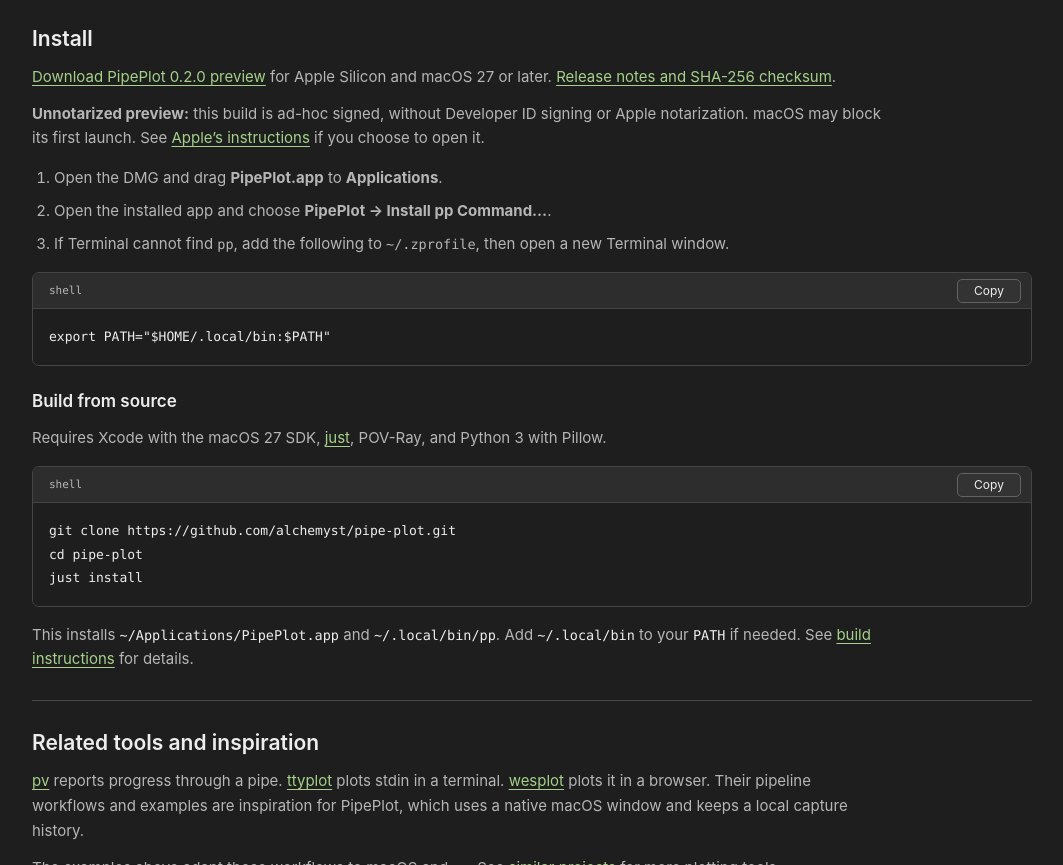
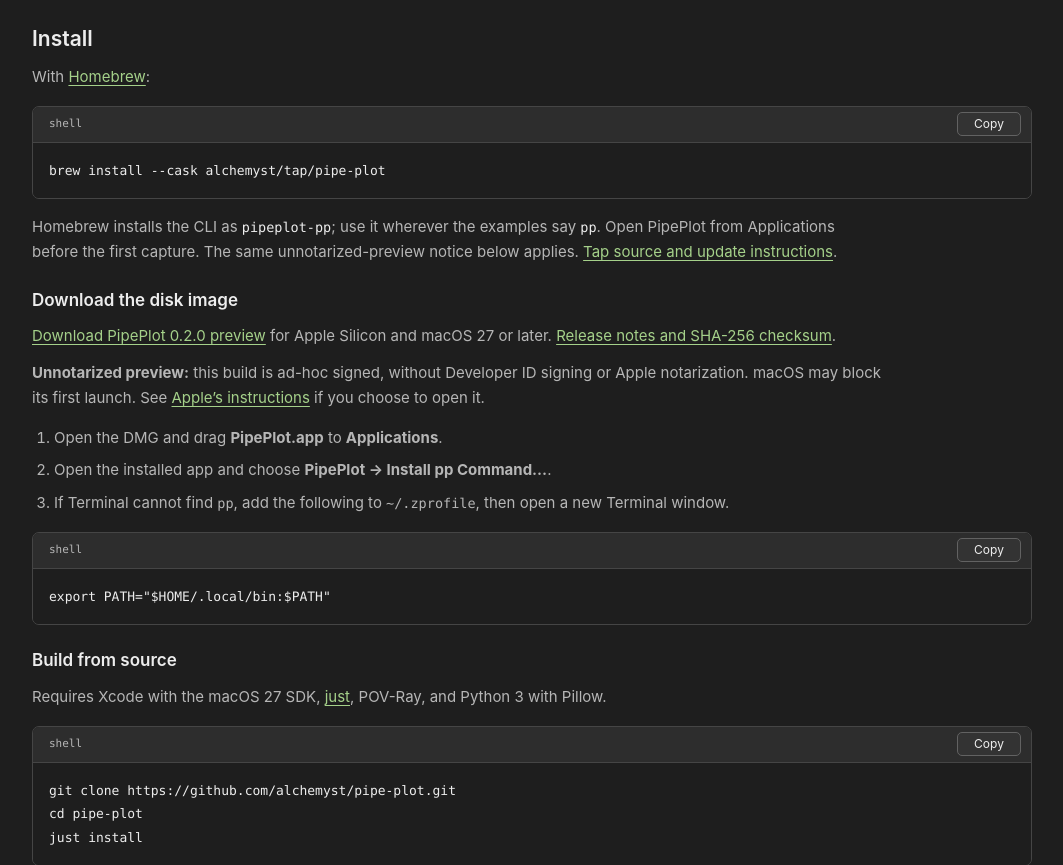
Before and after one commit to alchemyst/pipe-plot, a plain HTML site: page site/index.html in a window 1280 px wide. Shown: the part 2425-3290 px from the top of the page, without its empty margins (108-1171 px from the left). Drawn offline with Linux system fonts and the light colour scheme.

Commit message:
Add Homebrew installation for the unnotarized preview

```diff
--- a/site/index.html
+++ b/site/index.html
@@ -57,6 +57,10 @@
     </section>
     <section class="reference" id="install" aria-labelledby="install-title">
       <h2 id="install-title">Install</h2>
+      <p>With <a href="https://brew.sh/">Homebrew</a>:</p>
+      <div class="command"><div class="command-bar"><span>shell</span><button type="button" class="copy" aria-label="Copy Homebrew installation command" hidden>Copy</button></div><pre tabindex="0"><code>brew install --cask alchemyst/tap/pipe-plot</code></pre></div>
+      <p>Homebrew installs the CLI as <code>pipeplot-pp</code>; use it wherever the examples say <code>pp</code>. Open PipePlot from Applications before the first capture. The same unnotarized-preview notice below applies. <a href="https://github.com/alchemyst/homebrew-tap">Tap source and update instructions</a>.</p>
+      <h3>Download the disk image</h3>
       <p><a href="https://github.com/alchemyst/pipe-plot/releases/download/v0.2.0/PipePlot-0.2.0-macos-arm64-adhoc.dmg">Download PipePlot 0.2.0 preview</a> for Apple Silicon and macOS 27 or later. <a href="https://github.com/alchemyst/pipe-plot/releases/tag/v0.2.0">Release notes and SHA-256 checksum</a>.</p>
       <p><strong>Unnotarized preview:</strong> this build is ad-hoc signed, without Developer ID signing or Apple notarization. macOS may block its first launch. See <a href="https://support.apple.com/en-us/102445">Apple’s instructions</a> if you choose to open it.</p>
       <ol><li>Open the DMG and drag <strong>PipePlot.app</strong> to <strong>Applications</strong>.</li><li>Open the installed app and choose <strong>PipePlot → Install pp Command…</strong>.</li><li>If Terminal cannot find <code>pp</code>, add the following to <code>~/.zprofile</code>, then open a new Terminal window.</li></ol>
```
Also changed, not shown: 4 other files.
